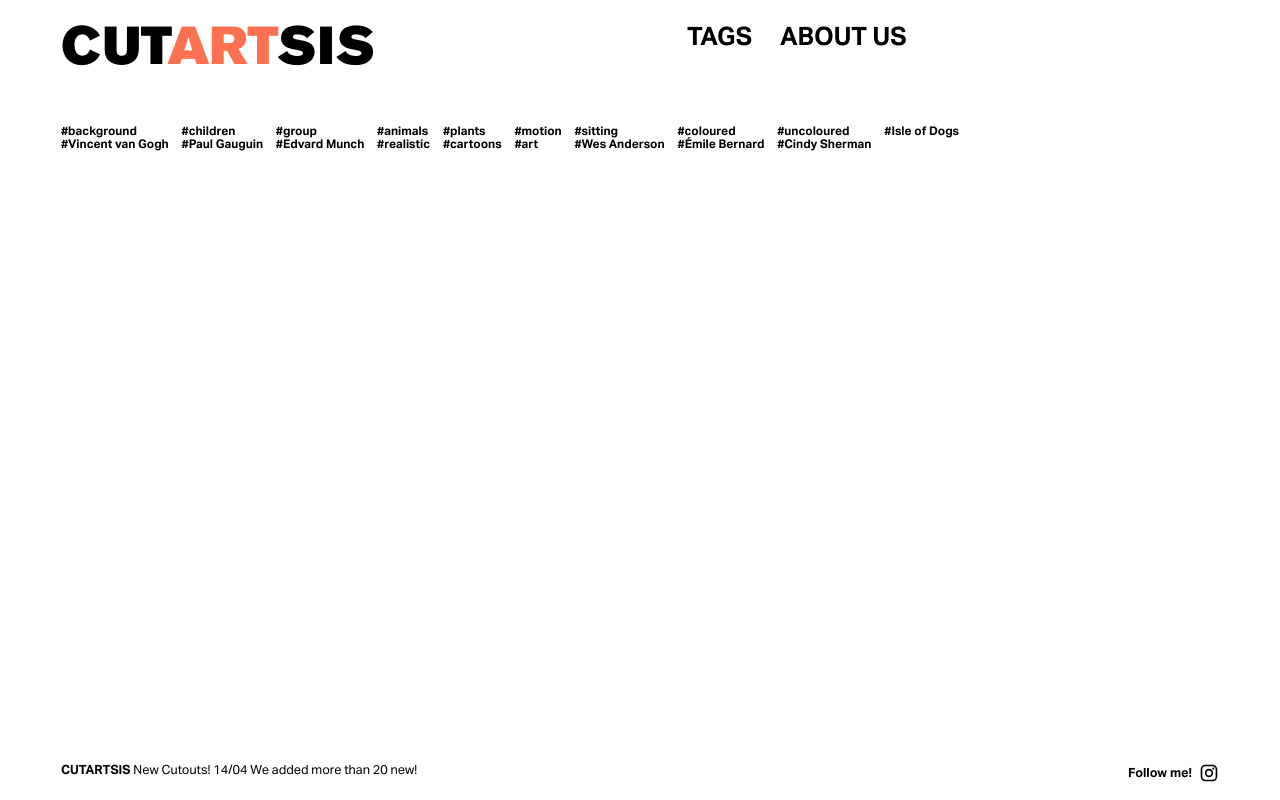
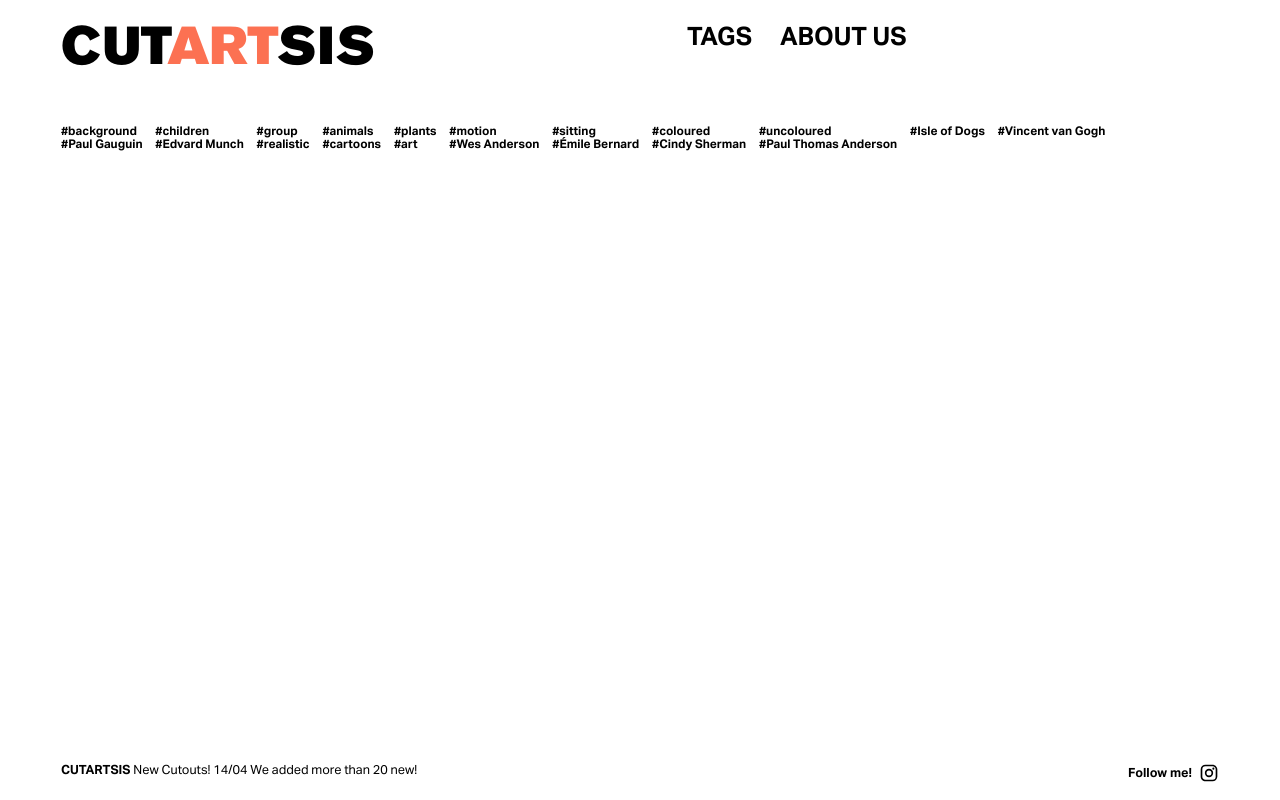
Before and after one commit to clumpytuna/cutartsis, a Vue app in the folder frontend/: page /tags in a window 1280 px wide. Built offline with nearby package versions, Linux system fonts and the light colour scheme.

Commit message:
Add new tag

```diff
--- a/frontend/src/views/Tags.vue
+++ b/frontend/src/views/Tags.vue
@@ -24,7 +24,7 @@
 
   .tags {
     display: grid;
-    grid-template-columns: repeat(10, max-content);
+    grid-template-columns: repeat(11, max-content);
     align-items: center;
   }
 
@@ -45,7 +45,7 @@
 <script>
   import Cuts from '@/views/Cuts';
 
-  const TAGS = ['background', 'children', 'group', 'animals', 'plants', 'motion', 'sitting', 'coloured', 'uncoloured', 'Isle of Dogs', 'Vincent van Gogh' , 'Paul Gauguin', 'Edvard Munch', 'realistic', 'cartoons', 'art', 'Wes Anderson', 'Émile Bernard', 'Cindy Sherman'];
+  const TAGS = ['background', 'children', 'group', 'animals', 'plants', 'motion', 'sitting', 'coloured', 'uncoloured', 'Isle of Dogs', 'Vincent van Gogh' , 'Paul Gauguin', 'Edvard Munch', 'realistic', 'cartoons', 'art', 'Wes Anderson', 'Émile Bernard', 'Cindy Sherman', 'Paul Thomas Anderson'];
 
   export default {
     components: { Cuts },
```
